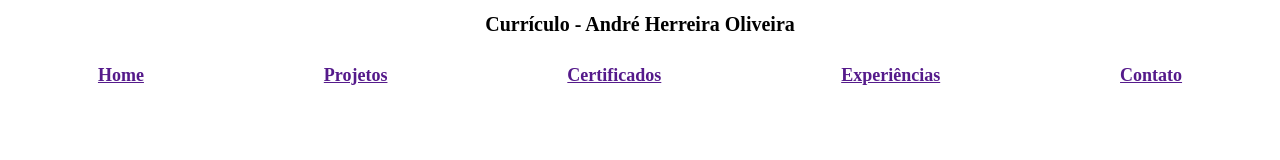
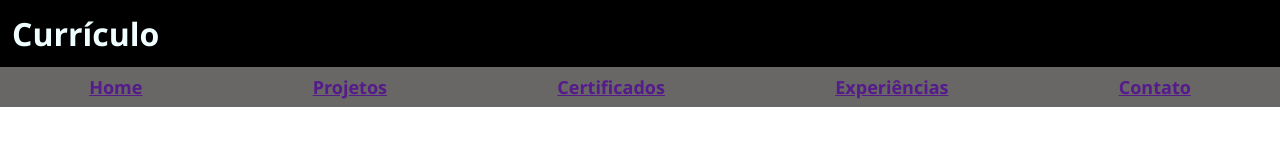
Before and after one commit to andrehherreira/curriculo_oficial, a plain HTML site: page HTML's/curriculo.html in a window 1280 px wide. Drawn offline with Linux system fonts and the light colour scheme.

Commit message:
tentativas

```diff
--- a/CSS's/curriculo.css
+++ b/CSS's/curriculo.css
@@ -1,14 +1,48 @@
+* {
+    margin: 0px;
+}
+
 html {
     font-size: 62.5%;
 }
 
+body {
+    margin: 0px;
+}
+
+header {
+    text-align: left;
+    font-size: 1.6rem;
+    background-color: black;
+    color: azure;
+    font-family: 'Segoe UI', Tahoma, Geneva, Verdana, sans-serif;
+    padding: 1.2rem;
+}
+
 header, nav {
     align-items: center;
-    text-align: center;
 }
 
 .navegacao, nav {
+    text-align: center;
     font-size: 1.2rem;
     display: grid;
     grid-auto-flow: column;
+    background-color: rgb(105, 102, 102);
+    font-family: 'Segoe UI', Tahoma, Geneva, Verdana, sans-serif;
+    padding: 0.4rem;
 }
+
+.navegacao {
+    cursor: pointer;
+    transition: color 0.9 ease, background-color 0.9 ease;
+}
+
+.navegacao:hover {
+    background-color: darkgray;
+    color: antiquewhite;
+}
+
+main {
+    background-color: bisque;
+}
--- a/HTML's/curriculo.html
+++ b/HTML's/curriculo.html
@@ -9,7 +9,7 @@
 <body>
 
     <header>
-        <h1>Currículo - André Herreira Oliveira</h1>
+        <h1>Currículo</h1>
     </header>
     <nav>
         <section class="navegacao">
```
